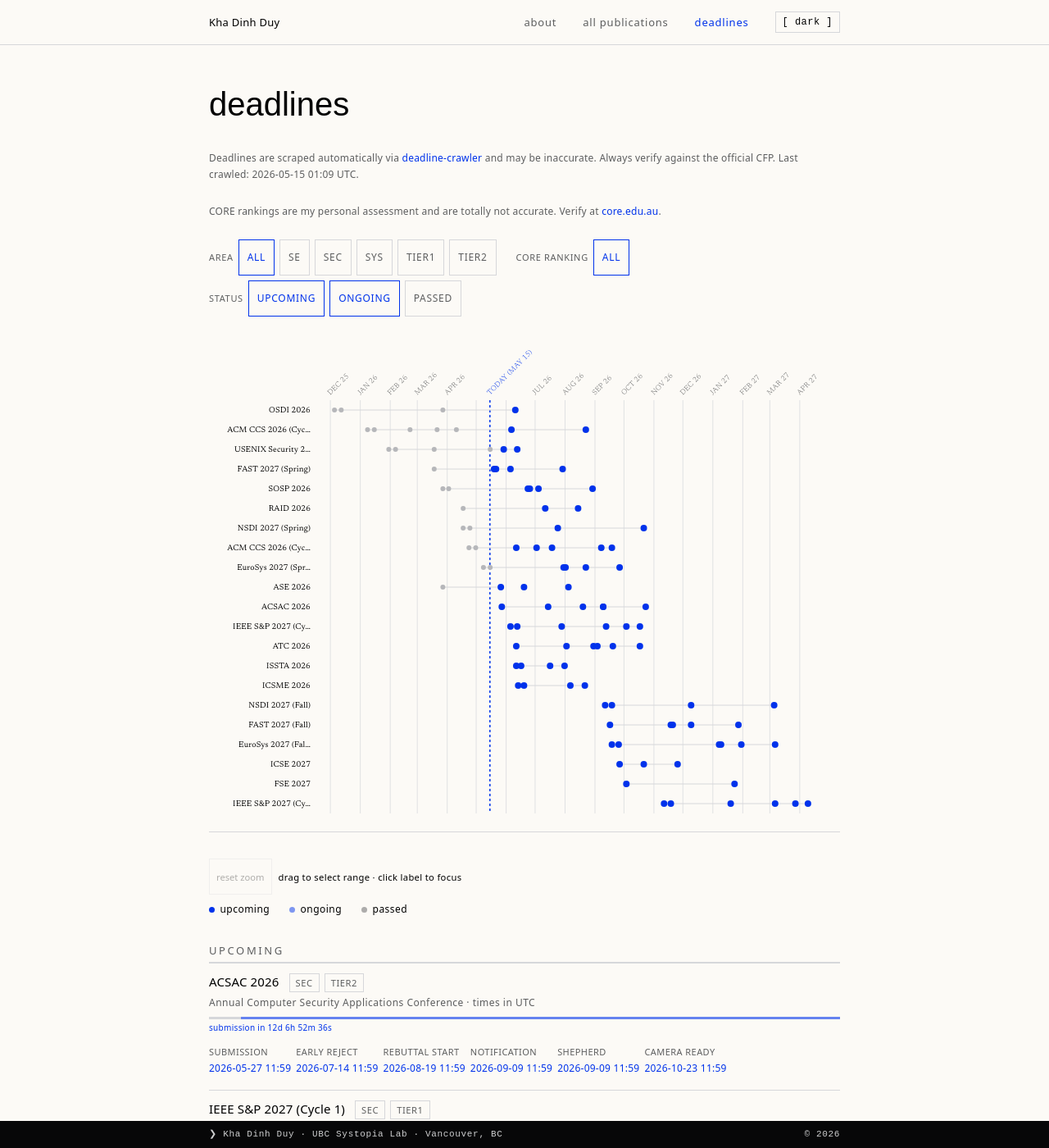
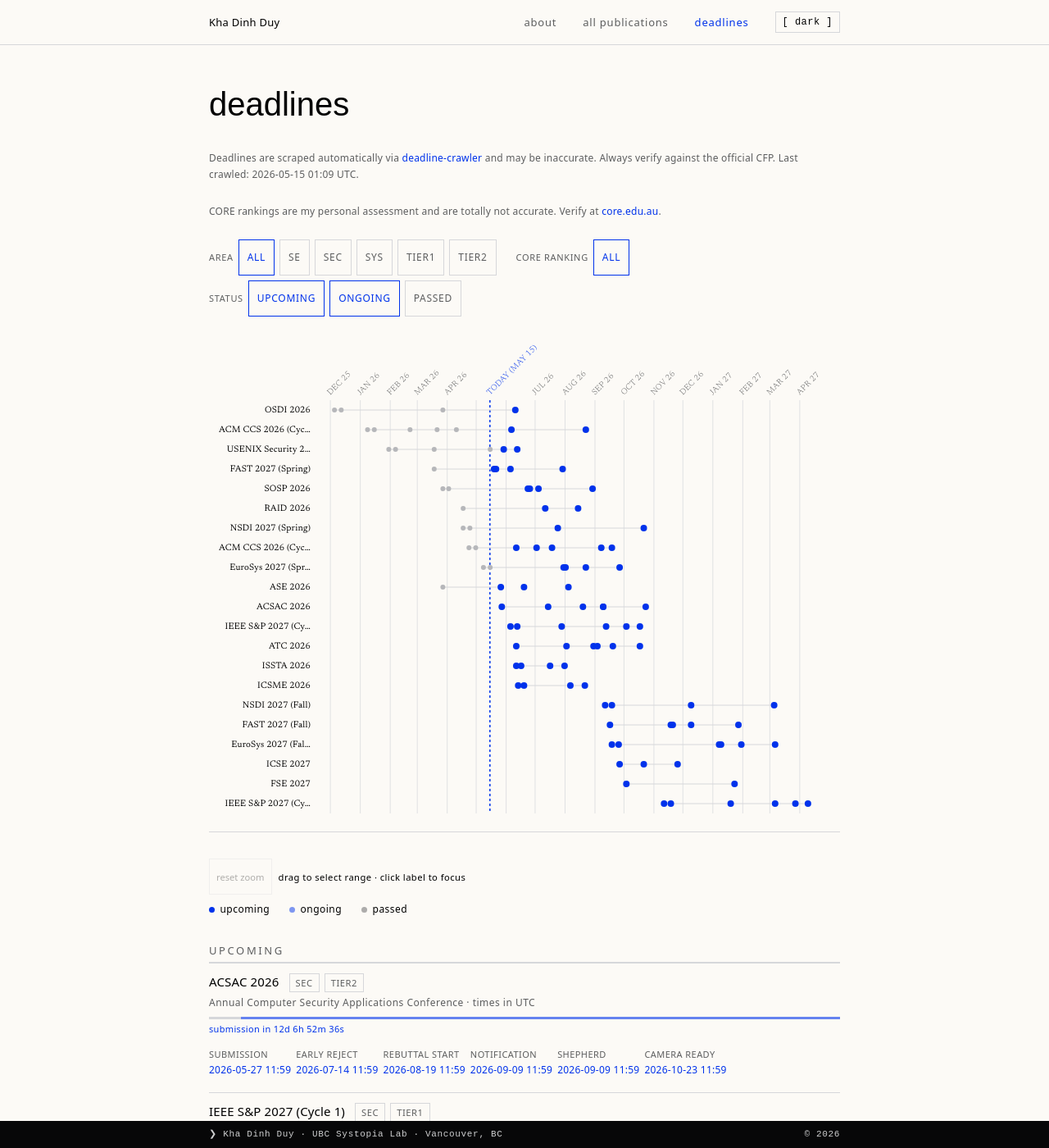
Before and after one commit to kha-dinh/kha-dinh.github.io, a Jekyll site: the page built from _pages/deadlines.md, in a window 1280 px wide and 1400 px high. Shown: the whole window at 82% size. Built offline with Jekyll 4.4.1, drawn with Linux system fonts in a browser that asks for light colours; some web fonts are replaced; comment, search, counter and statistics services are not loaded; a style sheet for code colours, icons or effects is not loaded.

Commit message:
fix(deadlines): typeset improvements
- Zoom controls: MONO 0.5 → 1, spacing 0.03em → 0.04em (matches page metadata register)
- Countdown timer: 0.625rem (10px) → 0.6875rem (11px) — most urgent info, was smallest text
- SVG timeline text: CSS rule forces MONO=1 (conference labels + tick labels are structural metadata)
- SVG tick labels: 9px → 10px; conf labels: 9/10px → 10/11px

Co-Authored-By: Claude Sonnet 4.6 <noreply@anthropic.com>

```diff
--- a/_pages/deadlines.md
+++ b/_pages/deadlines.md
@@ -282,7 +282,7 @@ nav_order: 3
       if (x < LEFT_PAD || x > LEFT_PAD + chartW) return;
       svg += '<line x1="' + x + '" y1="' + TOP_PAD + '" x2="' + x + '" y2="' + (svgH - BOT_PAD) + '" stroke="' + gridColor + '" stroke-width="1" />';
       if (label && Math.abs(x - todayX) > 20) {
-        svg += '<text x="' + x + '" y="' + (TOP_PAD - 6) + '" font-size="9" letter-spacing="0.04em" fill="' + textLight + '" transform="rotate(-45 ' + x + ' ' + (TOP_PAD - 6) + ')">' + label + '</text>';
+        svg += '<text x="' + x + '" y="' + (TOP_PAD - 6) + '" font-size="10" letter-spacing="0.04em" fill="' + textLight + '" transform="rotate(-45 ' + x + ' ' + (TOP_PAD - 6) + ')">' + label + '</text>';
       }
     }
 
@@ -326,7 +326,7 @@ nav_order: 3
     if (todayX > -Infinity) {
       svg += '<line x1="' + todayX + '" y1="' + TOP_PAD + '" x2="' + todayX + '" y2="' + (svgH - BOT_PAD) + '" stroke="' + accentColor + '" stroke-width="1.5" stroke-dasharray="3,3" />';
       var todayStr = 'TODAY (' + now.toLocaleString('en', { month: 'short' }).toUpperCase() + ' ' + now.getDate() + ')';
-      svg += '<text x="' + todayX + '" y="' + (TOP_PAD - 6) + '" font-size="9" letter-spacing="0.04em" fill="' + accentColor + '" transform="rotate(-45 ' + todayX + ' ' + (TOP_PAD - 6) + ')">' + todayStr + '</text>';
+      svg += '<text x="' + todayX + '" y="' + (TOP_PAD - 6) + '" font-size="10" letter-spacing="0.04em" fill="' + accentColor + '" transform="rotate(-45 ' + todayX + ' ' + (TOP_PAD - 6) + ')">' + todayStr + '</text>';
     }
 
     // lanes (clipped to chart area)
--- a/_sass/_base.scss
+++ b/_sass/_base.scss
@@ -563,9 +563,9 @@ nav[data-toggle="toc"] {
     margin-top: 0.4rem;
     margin-bottom: 0.5rem;
     font-family: "Recursive", system-ui, sans-serif;
-    font-variation-settings: "MONO" 0.5, "CASL" 0, "slnt" 0;
+    font-variation-settings: "MONO" 1, "CASL" 0, "slnt" 0;
     font-size: 0.7rem;
-    letter-spacing: 0.03em;
+    letter-spacing: 0.04em;
     color: var(--global-text-color-light);
 
     button {
@@ -836,10 +836,15 @@ nav[data-toggle="toc"] {
     font-family: "Recursive", system-ui, sans-serif;
     font-variation-settings: "MONO" 1, "CASL" 0, "slnt" 0;
     font-weight: 300;
-    font-size: 0.625rem;
+    font-size: 0.6875rem;
     letter-spacing: 0.03em;
     color: var(--global-text-color-light);
-    margin-top: 2px;
+    margin-top: 3px;
+  }
+
+  // SVG timeline text — force MONO=1 (structural metadata register)
+  .deadlines-timeline text {
+    font-variation-settings: "MONO" 1, "CASL" 0, "slnt" 0;
   }
 
   // Mobile adjustments
```
Also changed, not shown: other parts of _pages/deadlines.md (+1 -1 lines).
